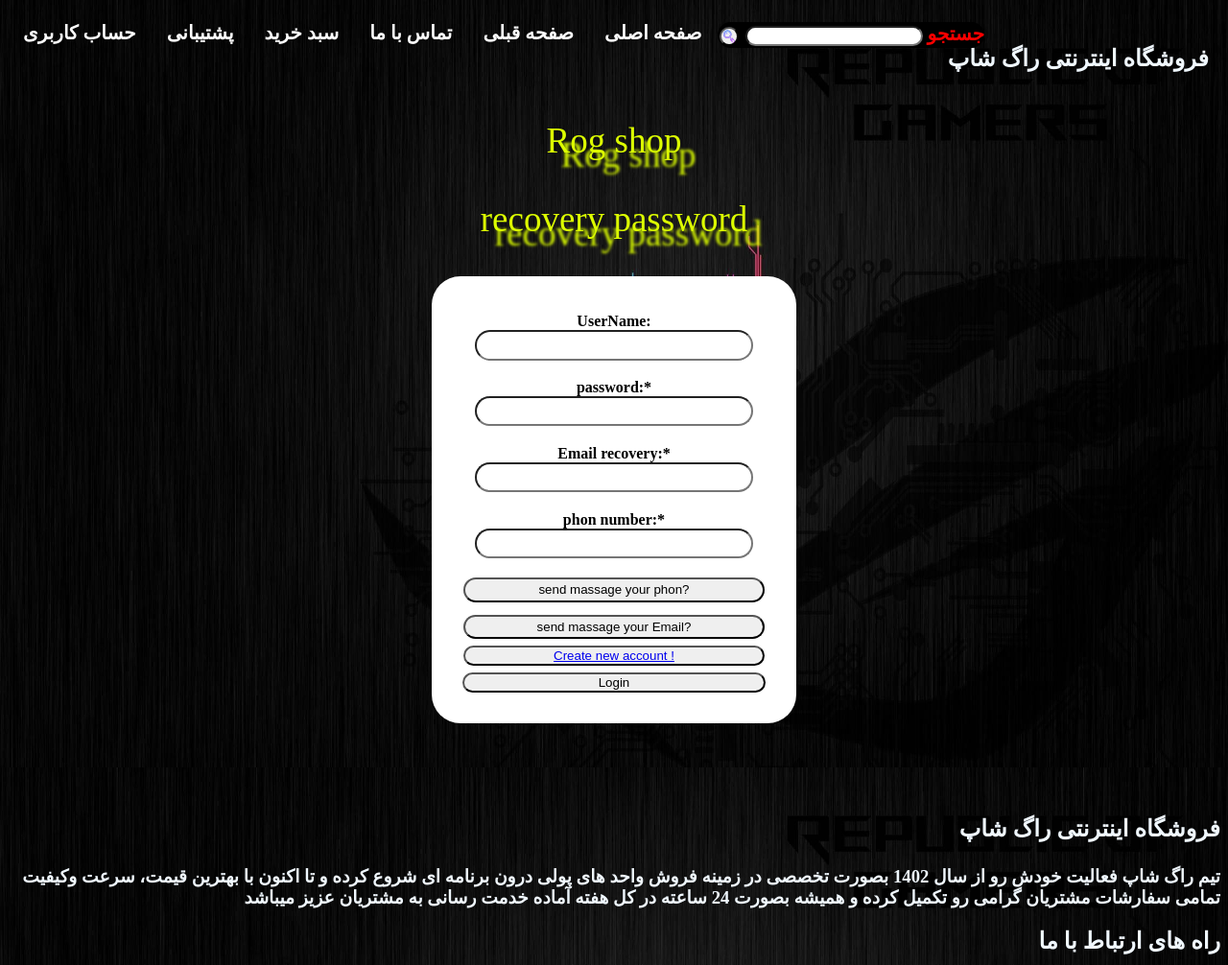
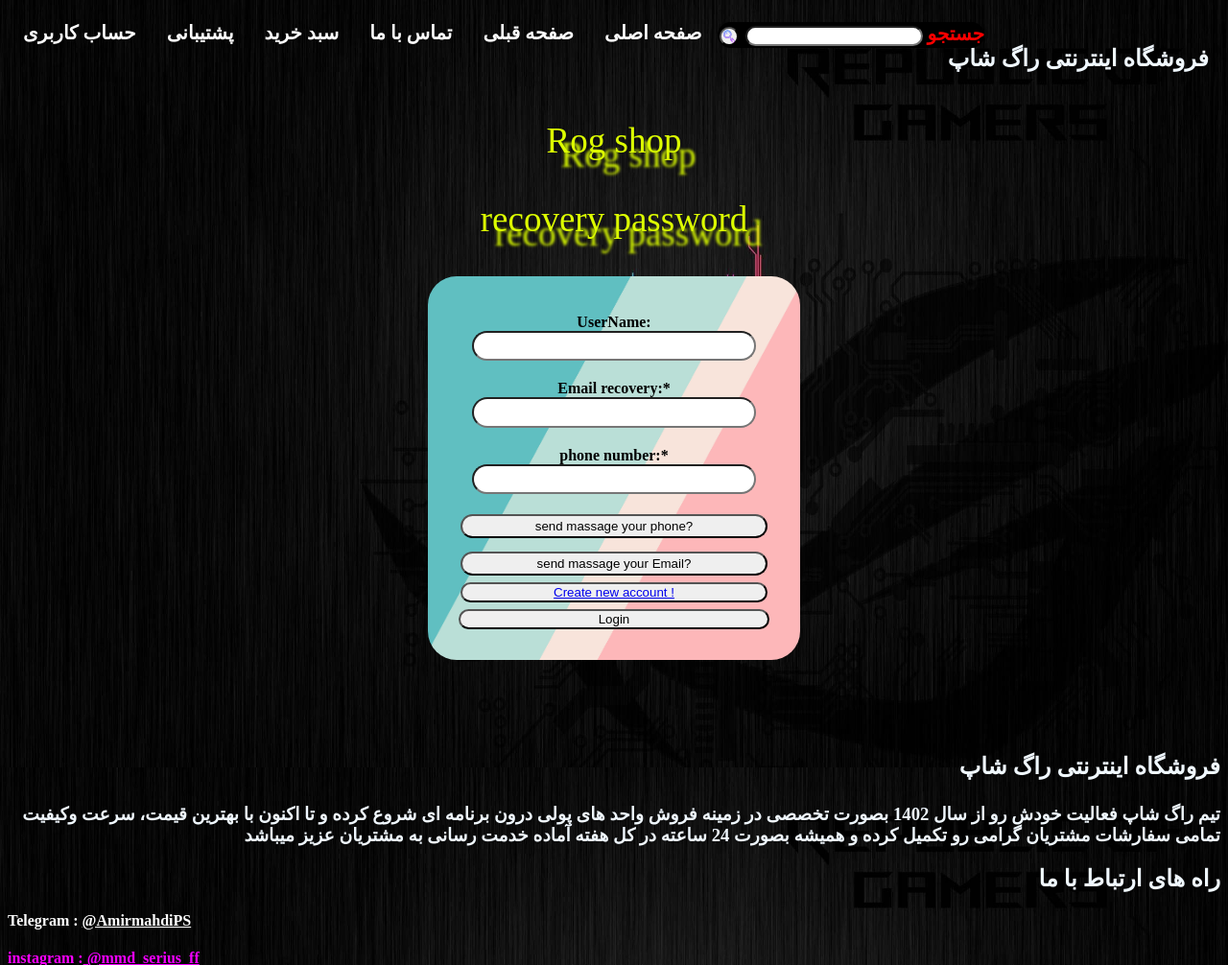
Before and after one commit to MH-GHASEMI/Rog-shop-main, a PHP site: page /forlogin.html in a window 1280 px wide. Shown: the top 1006 px of the page at 96% size. Run offline with PHP 8.4, Linux system fonts and the light colour scheme.

Commit message:
taghir-kochak

```diff
--- a/Sayte Rog shop/Cr-login.html
+++ b/Sayte Rog shop/Cr-login.html
@@ -53,7 +53,7 @@
                    Create account
                 </p>
     <div id="valed">
-        <div id="cr-log">
+        <div id="cr-log" style="background-image: url(pic/for\ .jpg);background-size: 100%100%;">
             <div id="user">
                 <b>Username: *</b>
                 <input  id="putuser" type="text">
@@ -78,7 +78,7 @@
                 <button id="btnCr"><b><a href="login.html">I have account  !</a></b></button>
             </div>
             <div id="sakht">
-                <button id="btnsakht"><b>Create account ?</b></button>
+                <button id="btnsakht"><b>make account</b></button>
             </div>
         </div>
         <br>
--- a/Sayte Rog shop/Rog_main.css
+++ b/Sayte Rog shop/Rog_main.css
@@ -48,7 +48,7 @@
     height: 150px;
     border-radius: 10px;
 }
-#valed{
+.valed{
     display: flex;
     flex-wrap: wrap;
     justify-content:center ;
@@ -97,11 +97,11 @@
      margin: 0px;height: 0px;
      font-family: Urdu Typesetting;
 }
-#valed2{
+/*#valed2{
     display: flex;
     flex-wrap: wrap;
     justify-content:center ;
-}
+}*/
 #callof{
     flex-grow: 1;
     padding: 32px;
--- a/Sayte Rog shop/forlogin.html
+++ b/Sayte Rog shop/forlogin.html
@@ -53,13 +53,9 @@
                     recovery password
                  </p>
     <div id="valed">
-        <div id="login">
+        <div id="login" style="background-image: url(pic/for\ .jpg);background-size: 100%100%;">
             <div id="user">
                 <b id="mtnuser"> UserName:</b>
-                <input  id="putuser" type="text">
-            </div>
-            <div id="user">
-                <b id="mtnuser"> password:*</b>
                 <input  id="putuser" type="text">
             </div>
             <div id="user">
@@ -67,11 +63,11 @@
                 <input  id="putuser" type="text">
             </div>
             <div id="user">
-                <b id="mtnuser"> phon number:*</b>
+                <b id="mtnuser"> phone number:*</b>
                 <input  id="putuser" type="text">
             </div>
             <div style="text-align: center;">
-                <button id="send">send massage your phon?</button>
+                <button id="send">send massage your phone?</button>
                 <button id="send">send massage your Email?</button>
             </div>
             <div id="btncreate">
--- a/Sayte Rog shop/login.html
+++ b/Sayte Rog shop/login.html
@@ -54,7 +54,7 @@
                     login
                  </p>
     <div id="valed">
-        <div id="login">
+        <div id="login" style="background-image: url(pic/for\ .jpg);background-size: 100%100%;">
             <div id="user">
                 <b id="mtnuser"> UserName:</b>
                 <input  id="putuser" type="text">
--- a/Sayte Rog shop/main project.html
+++ b/Sayte Rog shop/main project.html
@@ -27,7 +27,7 @@
         <p id="main_head">
             Rog shop
         </p>
-        <div id="valed">
+        <div class="valed">
         <div id="freefireid">
             <a href="freeefire id.html">
         <button id="btnfreeid">
@@ -60,7 +60,7 @@
             </div>
         </div>
         <br>
-        <div id="valed2">
+        <div class="valed">
             <div id="callof">
                 <a href="CP_Call_OF.html">
                 <button id="callofbtn">
```
Also changed, not shown: Sayte Rog shop/pic/for .jpg (added), Sayte Rog shop/pic/for login 2 (1).jpg (added), Sayte Rog shop/pic/for login.jpg (added), 1 other file.
